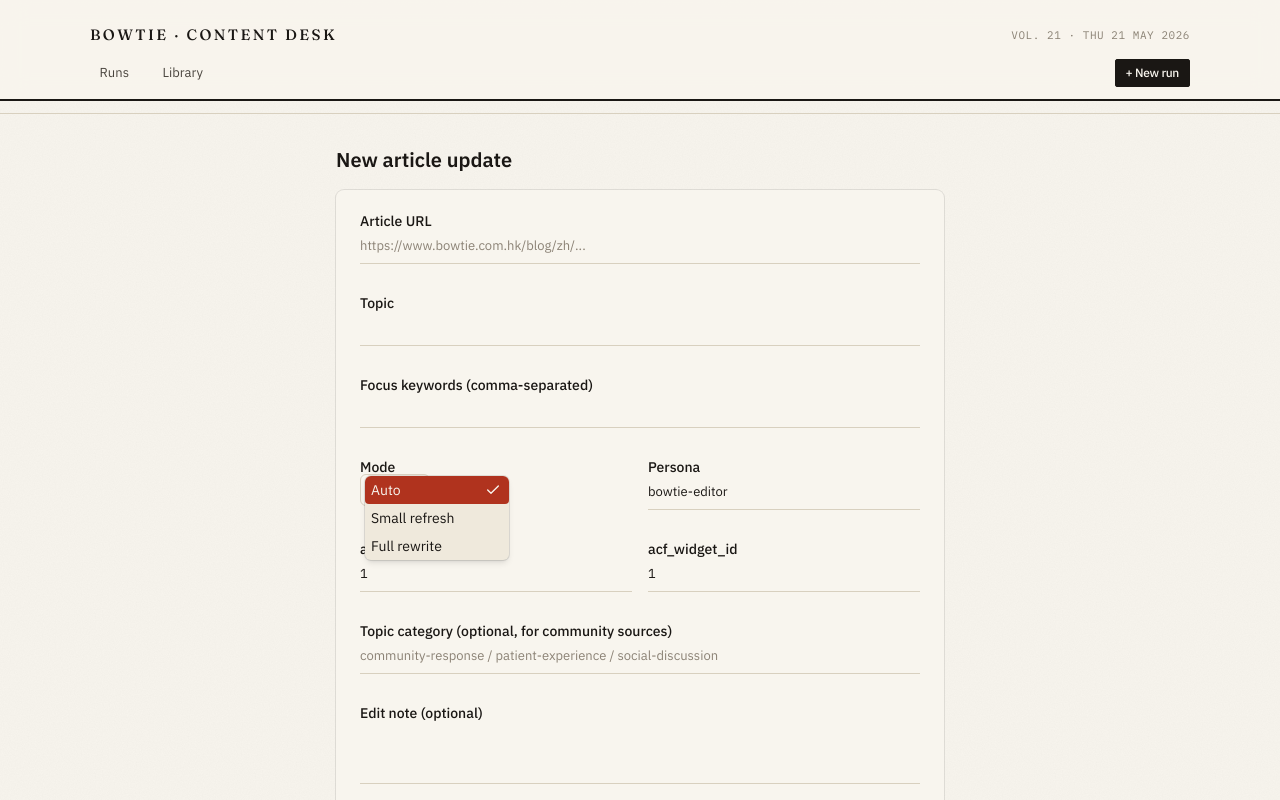
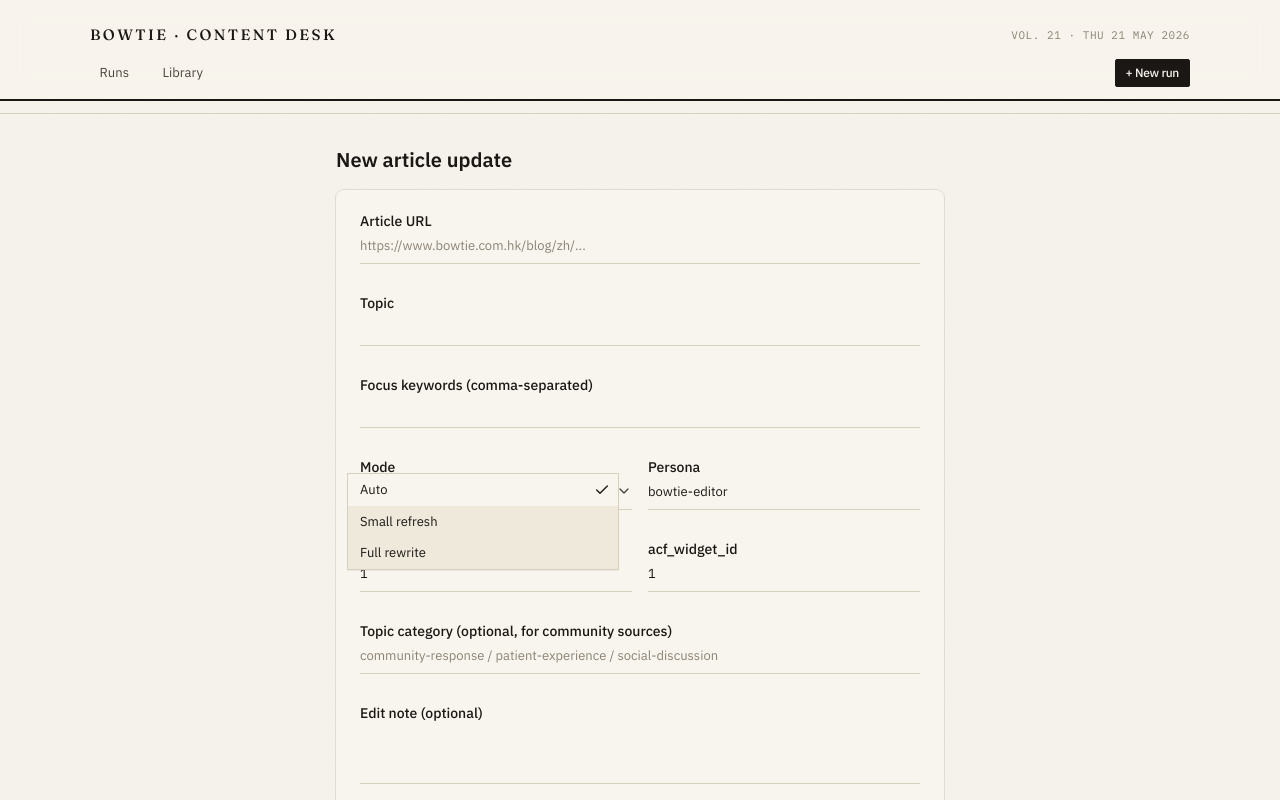
Before and after one commit to fmcuni/ai_content_workflow, a Next.js app in the folder web/: page /runs/new in a window 1280 px wide. Both pictures are taken after a click on the button "auto". Shown: the top 800 px of the page. Built offline with nearby package versions, Linux system fonts and the light colour scheme.

Commit message:
feat(web/ui): paper-deep editorial Select popover
Co-Authored-By: Claude Opus 4.7 <noreply@anthropic.com>

```diff
--- a/web/components/ui/select.tsx
+++ b/web/components/ui/select.tsx
@@ -41,7 +41,7 @@ function SelectTrigger({
       data-slot="select-trigger"
       data-size={size}
       className={cn(
-        "flex w-fit items-center justify-between gap-1.5 rounded-lg border border-input bg-transparent py-2 pr-2 pl-2.5 text-sm whitespace-nowrap transition-colors outline-none select-none focus-visible:border-ring focus-visible:ring-3 focus-visible:ring-ring/50 disabled:cursor-not-allowed disabled:opacity-50 aria-invalid:border-destructive aria-invalid:ring-3 aria-invalid:ring-destructive/20 data-placeholder:text-muted-foreground data-[size=default]:h-8 data-[size=sm]:h-7 data-[size=sm]:rounded-[min(var(--radius-md),10px)] *:data-[slot=select-value]:line-clamp-1 *:data-[slot=select-value]:flex *:data-[slot=select-value]:items-center *:data-[slot=select-value]:gap-1.5 dark:bg-input/30 dark:hover:bg-input/50 dark:aria-invalid:border-destructive/50 dark:aria-invalid:ring-destructive/40 [&_svg]:pointer-events-none [&_svg]:shrink-0 [&_svg:not([class*='size-'])]:size-4",
+        "flex h-9 w-full items-center justify-between gap-2 border-0 border-b border-rule rounded-none bg-transparent px-0 py-1.5 text-[13px] text-ink outline-none transition-colors data-[placeholder]:text-ink-faint focus-visible:border-b-2 focus-visible:border-accent focus-visible:pb-[5px] disabled:opacity-50",
         className
       )}
       {...props}
@@ -83,7 +83,7 @@ function SelectContent({
         <SelectPrimitive.Popup
           data-slot="select-content"
           data-align-trigger={alignItemWithTrigger}
-          className={cn("relative isolate z-50 max-h-(--available-height) w-(--anchor-width) min-w-36 origin-(--transform-origin) overflow-x-hidden overflow-y-auto rounded-lg bg-popover text-popover-foreground shadow-md ring-1 ring-foreground/10 duration-100 data-[align-trigger=true]:animate-none data-[side=bottom]:slide-in-from-top-2 data-[side=inline-end]:slide-in-from-left-2 data-[side=inline-start]:slide-in-from-right-2 data-[side=left]:slide-in-from-right-2 data-[side=right]:slide-in-from-left-2 data-[side=top]:slide-in-from-bottom-2 data-open:animate-in data-open:fade-in-0 data-open:zoom-in-95 data-closed:animate-out data-closed:fade-out-0 data-closed:zoom-out-95", className )}
+          className={cn("z-50 min-w-[var(--anchor-width)] overflow-hidden border border-rule bg-paper-deep text-ink shadow-[0_1px_0_0_rgba(26,23,20,0.06)] rounded-none", className)}
           {...props}
         >
           <SelectScrollUpButton />
@@ -102,7 +102,7 @@ function SelectLabel({
   return (
     <SelectPrimitive.GroupLabel
       data-slot="select-label"
-      className={cn("px-1.5 py-1 text-xs text-muted-foreground", className)}
+      className={cn("px-3 py-1.5 font-mono text-[10px] uppercase tracking-[0.12em] text-ink-faint", className)}
       {...props}
     />
   )
@@ -117,7 +117,7 @@ function SelectItem({
     <SelectPrimitive.Item
       data-slot="select-item"
       className={cn(
-        "relative flex w-full cursor-default items-center gap-1.5 rounded-md py-1 pr-8 pl-1.5 text-sm outline-hidden select-none focus:bg-accent focus:text-accent-foreground not-data-[variant=destructive]:focus:**:text-accent-foreground data-disabled:pointer-events-none data-disabled:opacity-50 [&_svg]:pointer-events-none [&_svg]:shrink-0 [&_svg:not([class*='size-'])]:size-4 *:[span]:last:flex *:[span]:last:items-center *:[span]:last:gap-2",
+        "relative flex w-full cursor-default select-none items-center px-3 py-1.5 text-[13px] outline-none data-[highlighted]:bg-paper data-[highlighted]:text-ink data-[disabled]:opacity-50",
         className
       )}
       {...props}
@@ -143,7 +143,7 @@ function SelectSeparator({
   return (
     <SelectPrimitive.Separator
       data-slot="select-separator"
-      className={cn("pointer-events-none -mx-1 my-1 h-px bg-border", className)}
+      className={cn("mx-2 my-1 h-px bg-rule", className)}
       {...props}
     />
   )
```
